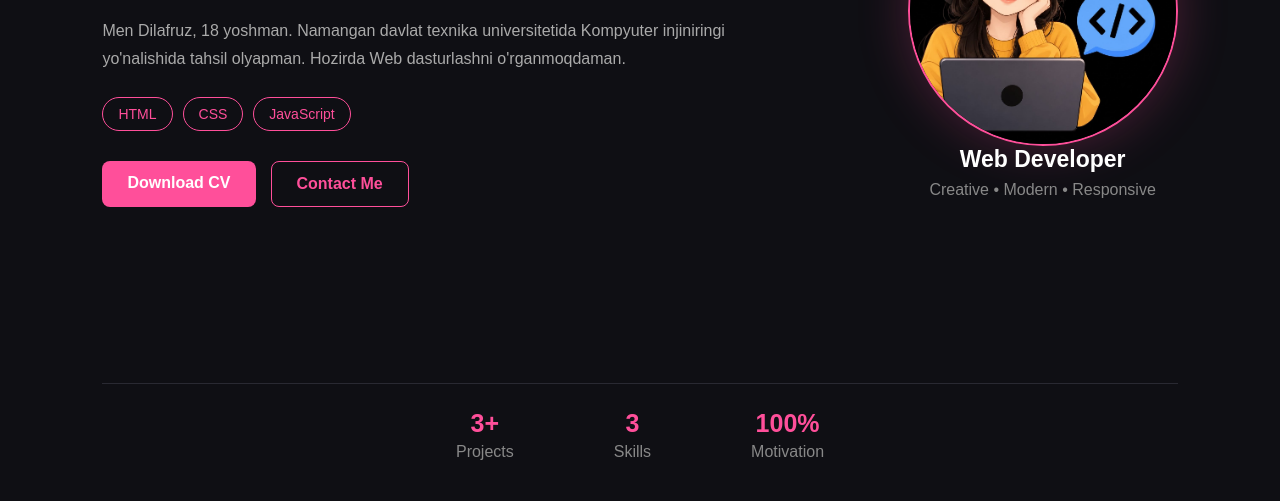
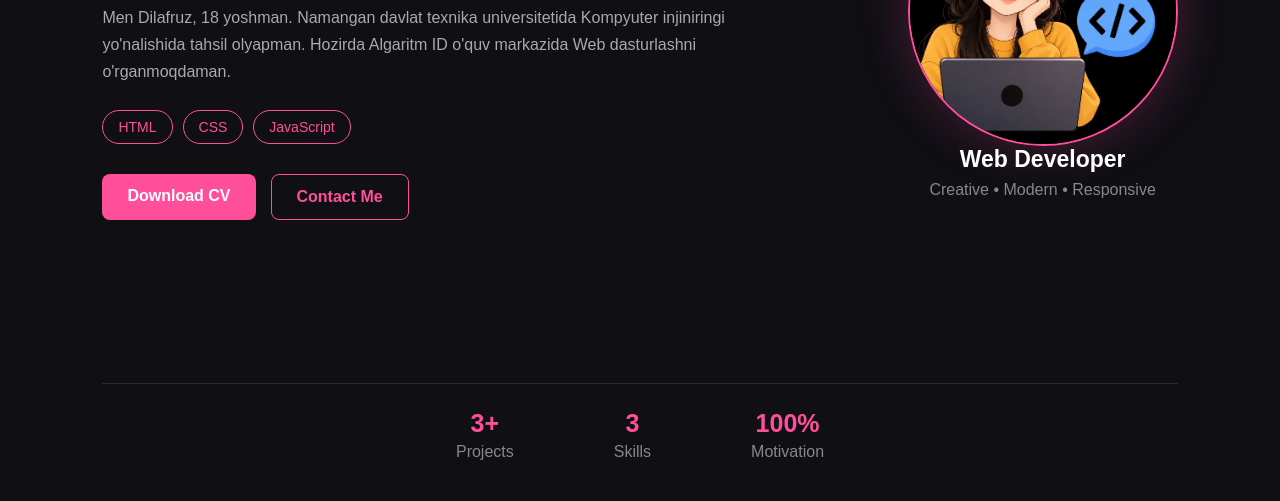
Before and after one commit to dilafruzkamoldinova777/-my-potfolio, a plain HTML site: page index.html in a window 1280 px wide. Shown: the part 299-800 px from the top of the page. Drawn offline with Linux system fonts and the light colour scheme.

Commit message:
my project

```diff
--- a/index.html
+++ b/index.html
@@ -13,7 +13,6 @@
 
     <main>
 
-        <!-- HERO -->
         <section class="hero">
 
             <div class="hero-info">
@@ -27,7 +26,7 @@
                 <p class="description">
                     Men Dilafruz, 18 yoshman. Namangan davlat texnika
                     universitetida Kompyuter injiniringi yo'nalishida
-                    tahsil olyapman. Hozirda Web dasturlashni o'rganmoqdaman.
+                    tahsil olyapman. Hozirda Algaritm ID o'quv markazida Web dasturlashni o'rganmoqdaman.
                 </p>
 
                 <div class="skills">
@@ -44,7 +43,7 @@
             </div>
 
 
-            <!-- O'NG TOMON -->
+
             <div class="profile">
 <div class="circle">
   <img src="./assets/2026-10-05 17.06.52.jpg" alt="Dilafruz">
```
